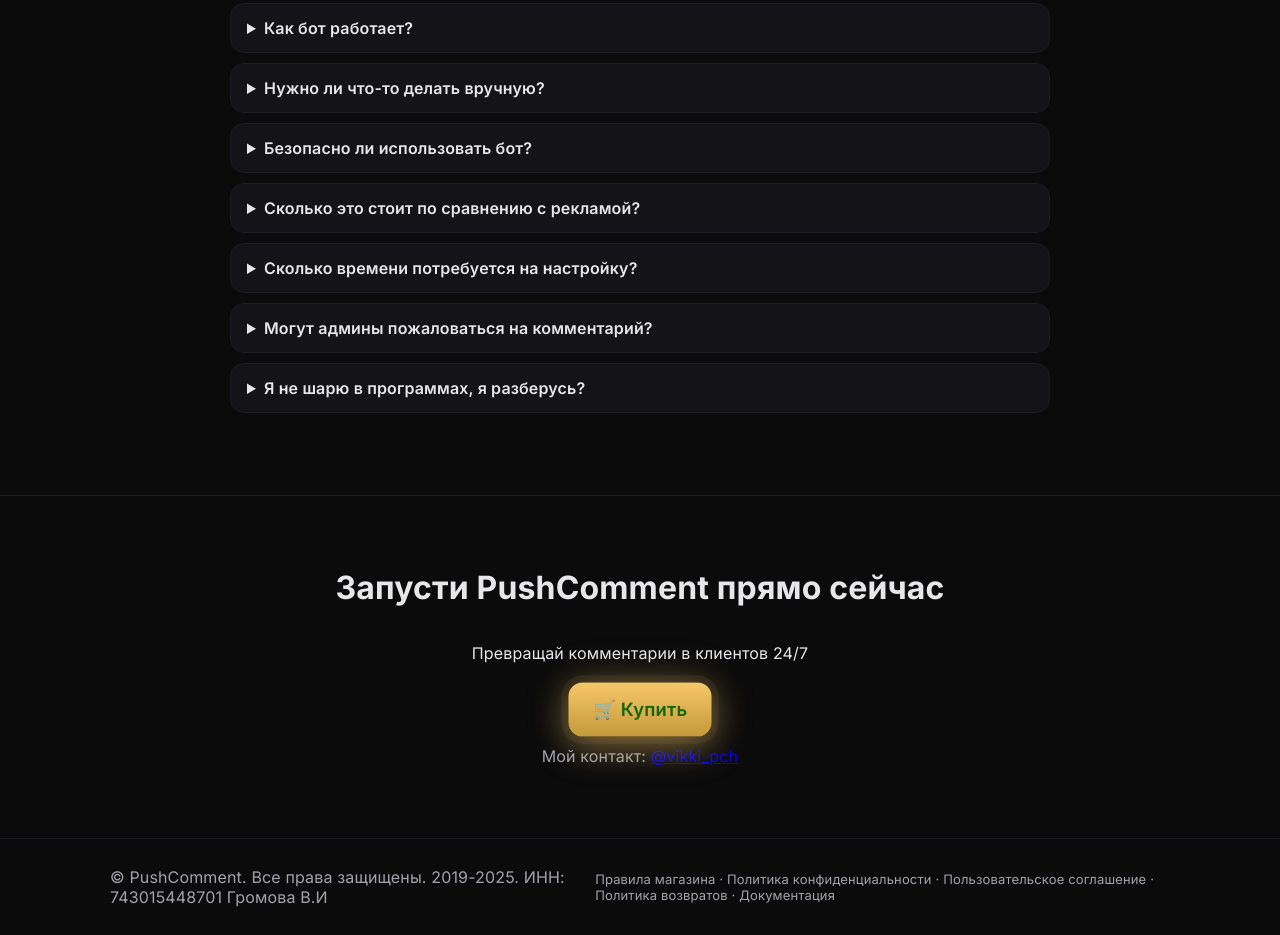
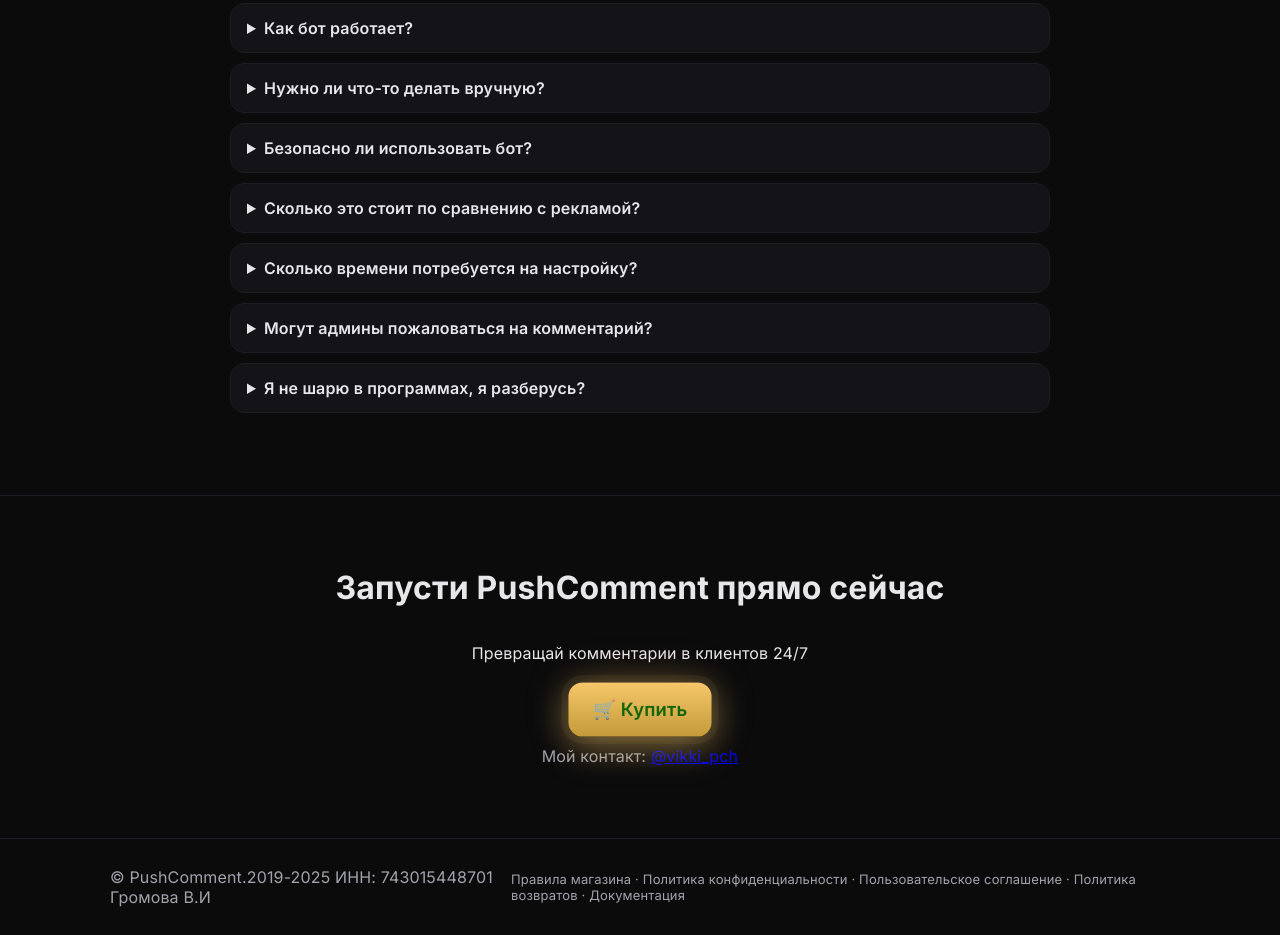
Before and after one commit to vikki2345/pushcomment-site, a plain HTML site: page index.html in a window 1280 px wide. Shown: the part 2204-3139 px from the top of the page. Drawn offline with Linux system fonts and the light colour scheme.

Commit message:
Update index.html

```diff
--- a/index.html
+++ b/index.html
@@ -199,7 +199,7 @@
 
   <footer class="site-footer">
     <div class="container footer-inner">
-      <div>© <span id="year"></span> PushComment. Все права защищены. 2019-2025.     ИНН: 743015448701 Громова В.И</div>
+      <div>© <span id="year"></span> PushComment.2019-2025  ИНН: 743015448701 Громова В.И</div>
       <div class="small muted">
         <a href="rules.html">Правила магазина</a> ·
         <a href="privacy.html">Политика конфиденциальности</a> ·
```
